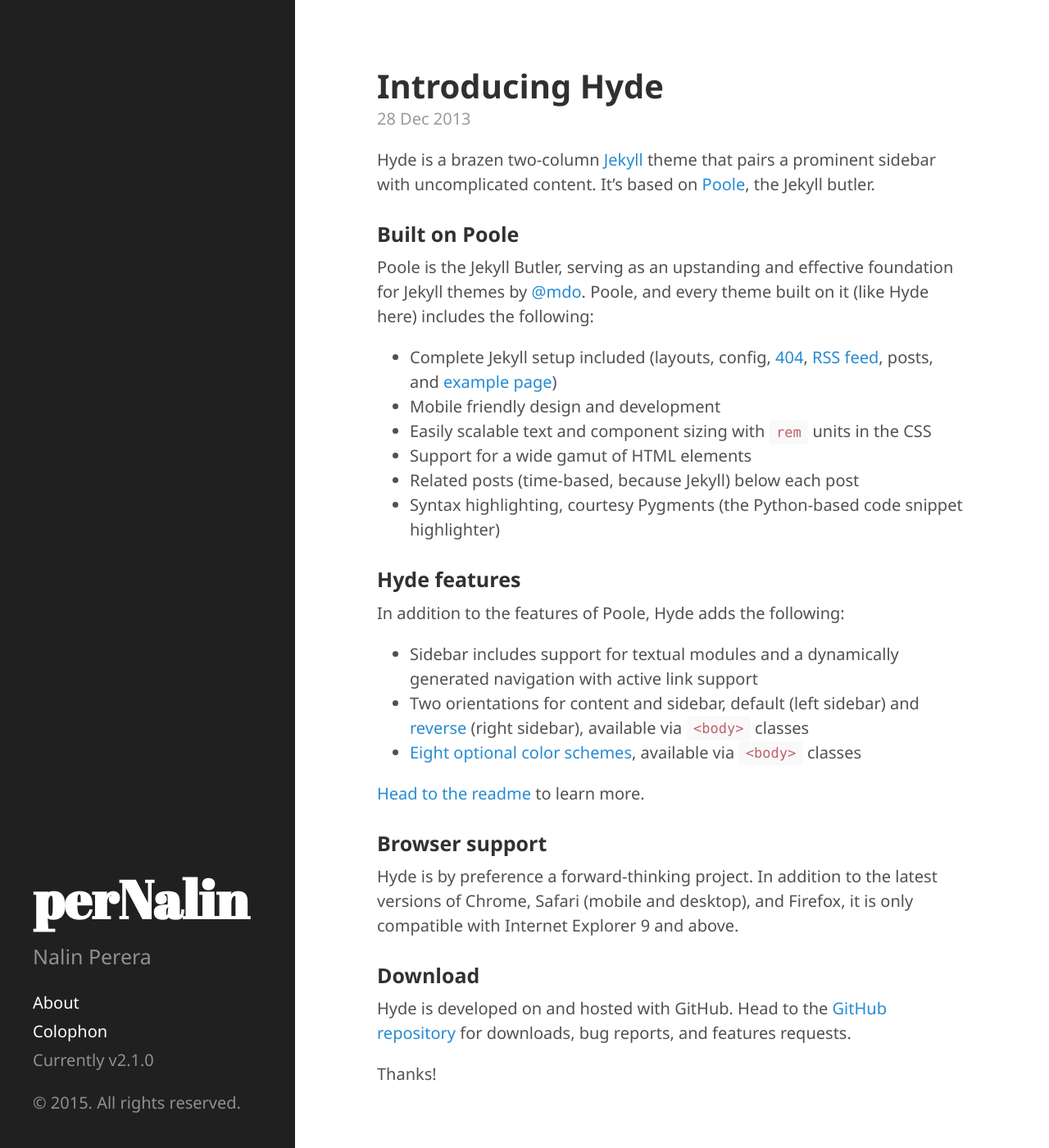
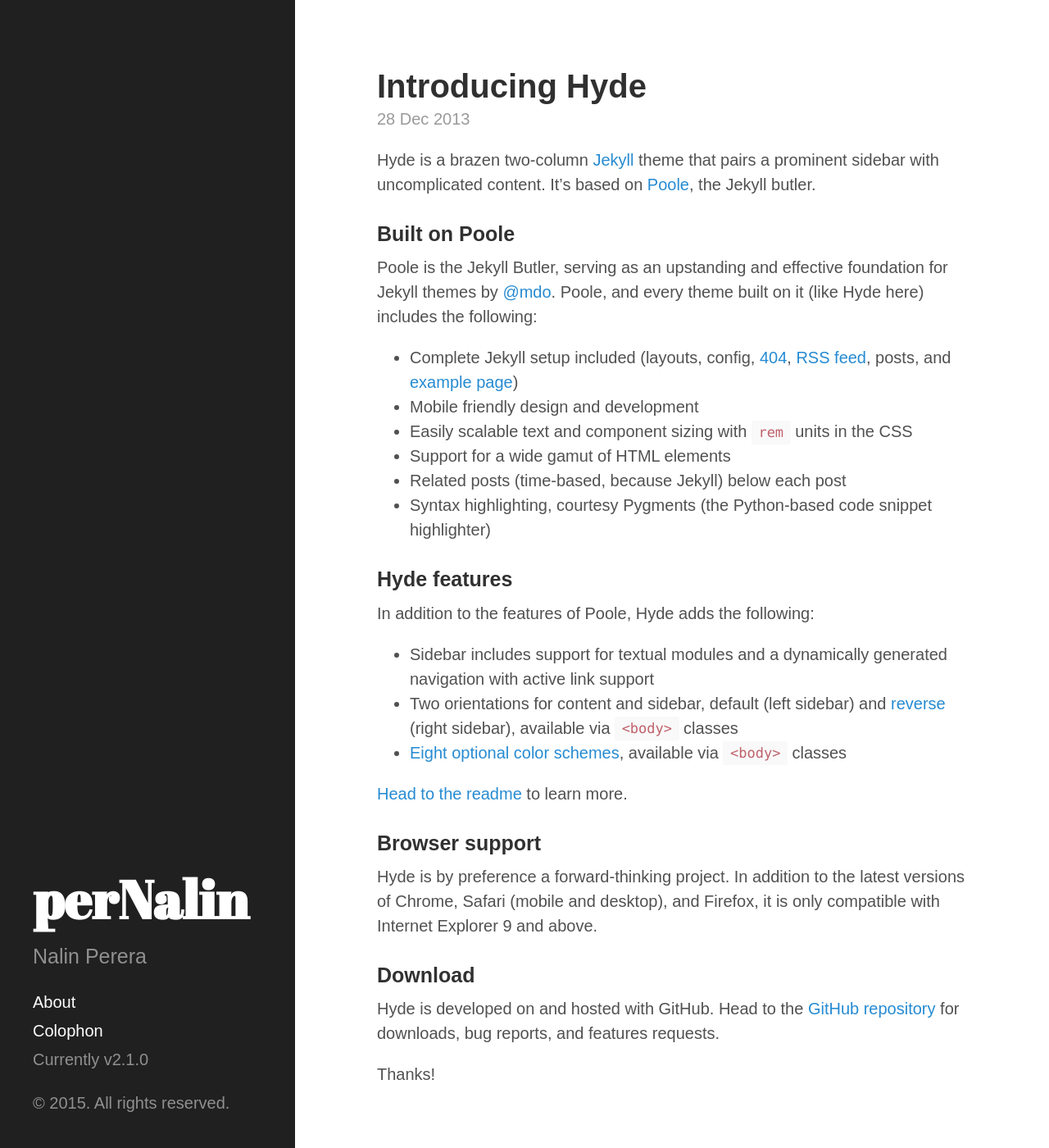
Before and after one commit to pernalin/pernalin.github.io, a Jekyll site: the page built from index.html, in a window 1280 px wide and 1400 px high. Shown: the whole window at 82% size. Built offline with Jekyll 4.4.1, drawn with Linux system fonts in a browser that asks for light colours; Markdown is read by kramdown in place of the engine named in the settings; the list of posts is cut into pages by our own code.

Commit message:
fixed font

```diff
--- a/_includes/head.html
+++ b/_includes/head.html
@@ -27,4 +27,7 @@
 
   <!-- RSS -->
   <link rel="alternate" type="application/rss+xml" title="RSS" href="/atom.xml">
+
+  <script src="//use.typekit.net/sxp0ajs.js"></script>
+  <script>try{Typekit.load();}catch(e){}</script>
 </head>
--- a/public/css/style.css
+++ b/public/css/style.css
@@ -1,3 +1,3 @@
 html {
-  font-family: "Segoe UI", "Segoe WP", Helvetica, Arial, sans-serif !important;
+  font-family: "source-sans-pro", sans-serif !important;
 }
```
